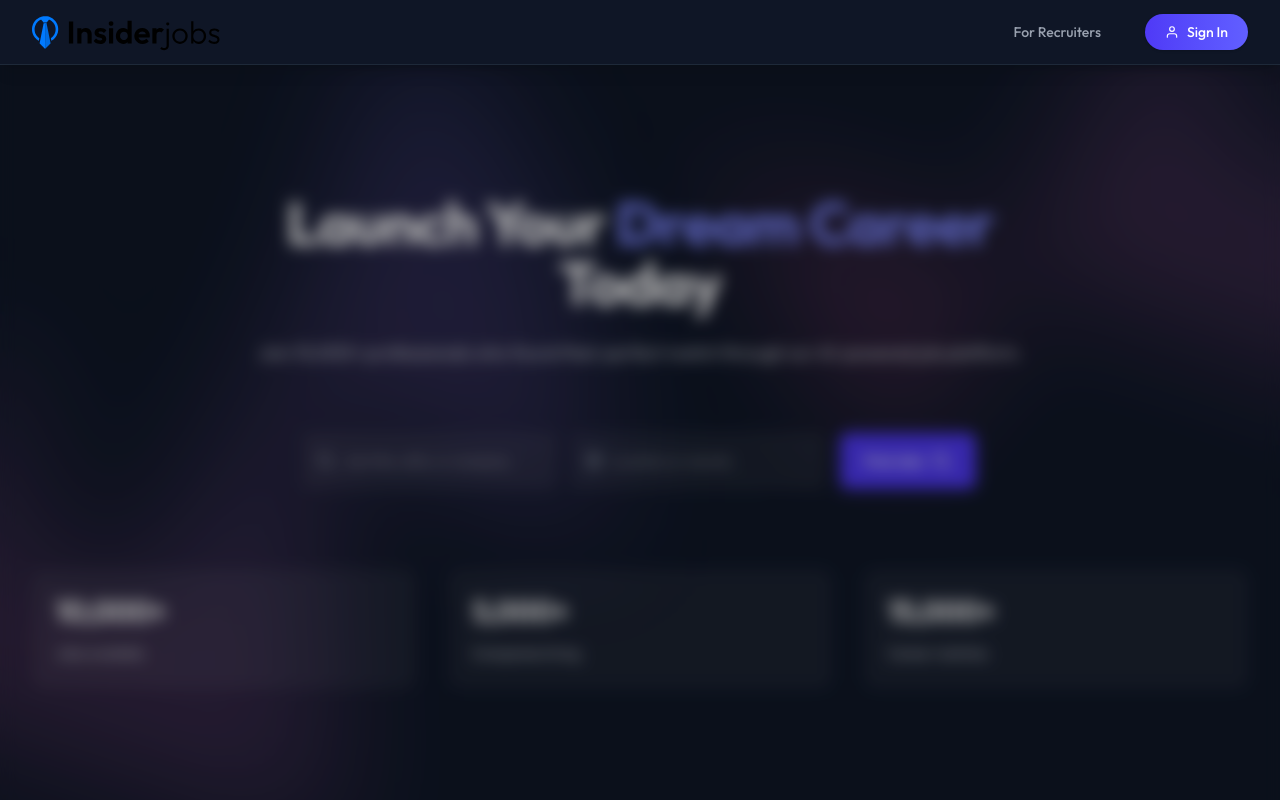
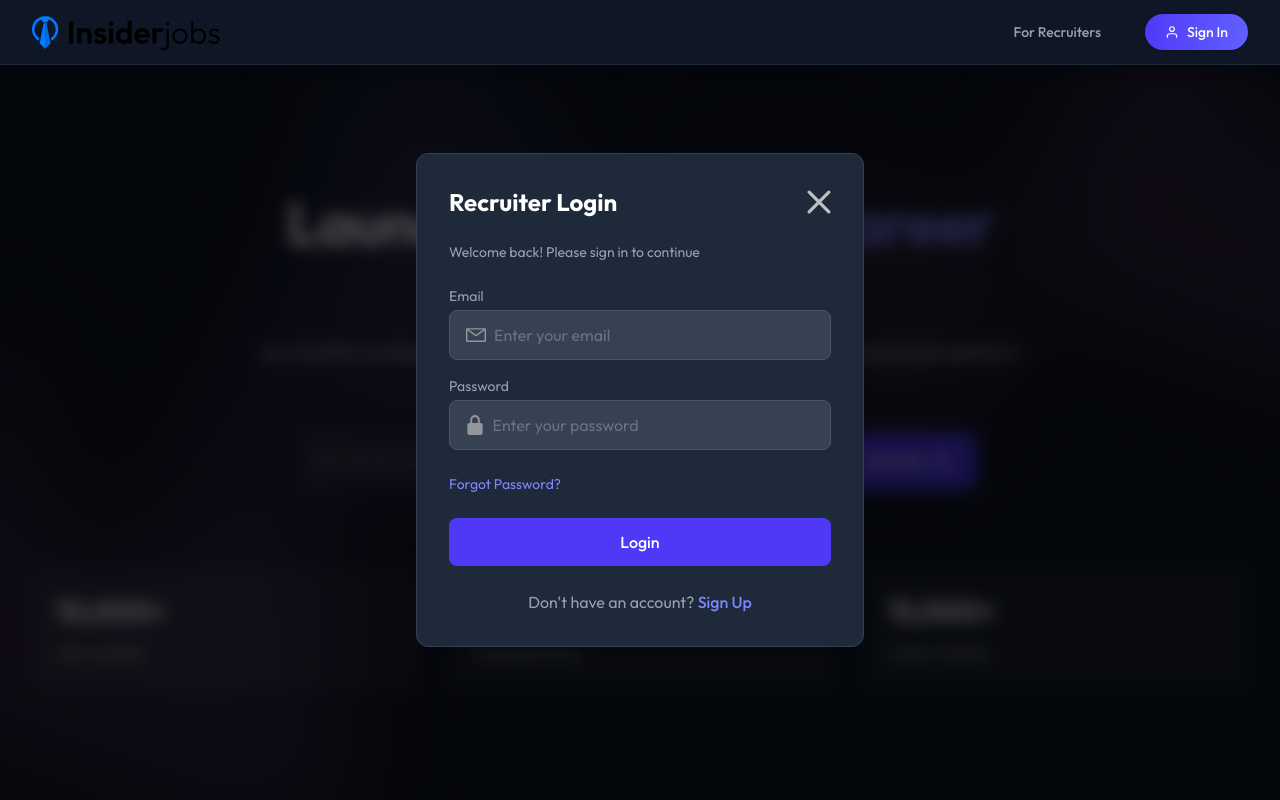
Before and after one commit to Sahilmd01/jobque, a React (Vite) app in the folder client/: page / in a window 1280 px wide. Both pictures are taken after a click on the button "For Recruiters". Shown: the top 800 px of the page. Built offline with nearby package versions, Linux system fonts and the light colour scheme; no server answers.

Commit message:
fix bug in requiter section

```diff
--- a/client/src/components/RecuiterLogin.jsx
+++ b/client/src/components/RecuiterLogin.jsx
@@ -1,16 +1,16 @@
 import React, { useContext, useEffect, useState } from "react";
 import { assets } from "../assets/assets";
-import {AppContext} from '../context/AppContext'
+import { AppContext } from '../context/AppContext'
+import { motion } from "framer-motion";
 
-const RecuiterLogin = () => {
+const RecruiterLogin = () => {
   const [state, setState] = useState("Login");
   const [name, setName] = useState("");
   const [password, setPassword] = useState("");
   const [email, setEmail] = useState("");
-
   const [image, setImage] = useState(false);
   const [isTextDataSubmited, setIsTextDataSubmited] = useState(false);
-  const {setShowRecruiterLogin} = useContext(AppContext);
+  const { setShowRecruiterLogin } = useContext(AppContext);
 
   const onSubmitHandler = async (e) => {
     e.preventDefault();
@@ -23,97 +23,156 @@ const RecuiterLogin = () => {
     document.body.style.overflow = "hidden"
     return () => {
       document.body.style.overflow = "unset"
-
     }
   },[])
 
   return (
-    <div className="absolute top-0 left-0 right-0 bottom-0 z-10 backdrop-blur-sm bg-black/30 flex justify-center items-center">
-      <form onSubmit={onSubmitHandler} className="relative bg-white p-10 rounded-xl text-slate-500">
-        <h1 className="text-center text-2xl text-neutral-700 font-medium">
+    <motion.div
+      initial={{ opacity: 0 }}
+      animate={{ opacity: 1 }}
+      exit={{ opacity: 0 }}
+      className="fixed inset-0 z-50 backdrop-blur-sm bg-black/70 flex justify-center items-center"
+    >
+      <motion.form
+        onSubmit={onSubmitHandler}
+        initial={{ y: -50, opacity: 0 }}
+        animate={{ y: 0, opacity: 1 }}
+        transition={{ type: "spring", stiffness: 300 }}
+        className="relative bg-gray-800 p-8 rounded-xl shadow-xl w-full max-w-md border border-gray-700"
+      >
+        <div className="flex justify-between items-center mb-6">
+          <h1 className="text-2xl font-bold text-white">
             Recruiter {state}
           </h1>
-        <p className="text-sm">Welcome back! Please sign in to continue</p>
-        {
-            state === "Sign Up" && isTextDataSubmited ? <>
-            <div className="flex items-center gap-4 my-10">
-                <label htmlFor="image">
-                    <img className="w-16 rounded-full" src={image ? URL.createObjectURL(image) : assets.upload_area} alt="" />
-                    <input onChange={e => setImage(e.target.files[0])} type="file" id="image" hidden />
+          <motion.img
+            onClick={() => setShowRecruiterLogin(false)}
+            whileHover={{ rotate: 90 }}
+            whileTap={{ scale: 0.9 }}
+            className="w-6 h-6 cursor-pointer filter brightness-0 invert opacity-70 hover:opacity-100"
+            src={assets.cross_icon}
+            alt="Close"
+          />
+        </div>
+
+        <p className="text-gray-400 text-sm mb-6">Welcome back! Please sign in to continue</p>
+
+        {state === "Sign Up" && isTextDataSubmited ? (
+          <div className="flex flex-col items-center gap-6 my-6">
+            <label htmlFor="image" className="cursor-pointer">
+              <div className="relative group">
+                <img
+                  className="w-24 h-24 rounded-full object-cover border-2 border-gray-700 group-hover:border-indigo-500 transition-colors"
+                  src={image ? URL.createObjectURL(image) : assets.upload_area}
+                  alt="Company Logo"
+                />
+                <div className="absolute inset-0 bg-black/50 rounded-full flex items-center justify-center opacity-0 group-hover:opacity-100 transition-opacity">
+                  <svg className="w-8 h-8 text-white" fill="none" stroke="currentColor" viewBox="0 0 24 24">
+                    <path strokeLinecap="round" strokeLinejoin="round" strokeWidth="2" d="M3 9a2 2 0 012-2h.93a2 2 0 001.664-.89l.812-1.22A2 2 0 0110.07 4h3.86a2 2 0 011.664.89l.812 1.22A2 2 0 0018.07 7H19a2 2 0 012 2v9a2 2 0 01-2 2H5a2 2 0 01-2-2V9z" />
+                    <path strokeLinecap="round" strokeLinejoin="round" strokeWidth="2" d="M15 13a3 3 0 11-6 0 3 3 0 016 0z" />
+                  </svg>
+                </div>
+              </div>
+              <input onChange={e => setImage(e.target.files[0])} type="file" id="image" hidden accept="image/*" />
             </label>
-                <p>Upload Company <br />Logo</p>
+            <p className="text-gray-300 text-center">Upload Company Logo</p>
           </div>
-            </> :
+        ) : (
           <>
             {state !== "Login" && (
-              <div className="border px-4 py-2 flex items-center gap-2 rounded-full mt-5">
-                <img src={assets.person_icon} alt="" />
+              <div className="mb-4">
+                <label className="block text-gray-400 text-sm mb-1">Company Name</label>
+                <div className="flex items-center bg-gray-700 rounded-lg px-4 py-3 border border-gray-600 focus-within:border-indigo-500 transition-colors">
+                  <img className="w-5 h-5 opacity-70" src={assets.person_icon} alt="" />
                   <input
-                  className="outline-none text-sm"
+                    className="bg-transparent outline-none text-white ml-2 w-full placeholder-gray-500"
                     onChange={(e) => setName(e.target.value)}
                     value={name}
                     type="text"
-                  placeholder="Company Name"
-                  name=""
-                  id=""
+                    placeholder="Enter company name"
                     required
                   />
                 </div>
+              </div>
             )}
 
-            <div className="border px-4 py-2 flex items-center gap-2 rounded-full mt-5">
-              <img src={assets.email_icon} alt="" />
+            <div className="mb-4">
+              <label className="block text-gray-400 text-sm mb-1">Email</label>
+              <div className="flex items-center bg-gray-700 rounded-lg px-4 py-3 border border-gray-600 focus-within:border-indigo-500 transition-colors">
+                <img className="w-5 h-5 opacity-70" src={assets.email_icon} alt="" />
                 <input
-                className="outline-none text-sm"
+                  className="bg-transparent outline-none text-white ml-2 w-full placeholder-gray-500"
                   onChange={(e) => setEmail(e.target.value)}
                   value={email}
                   type="email"
-                placeholder="Email ID"
-                name=""
-                id=""
+                  placeholder="Enter your email"
                   required
                 />
               </div>
-            <div className="border px-4 py-2 flex items-center gap-2 rounded-full mt-5">
-              <img src={assets.lock_icon} alt="" />
+            </div>
+
+            <div className="mb-6">
+              <label className="block text-gray-400 text-sm mb-1">Password</label>
+              <div className="flex items-center bg-gray-700 rounded-lg px-4 py-3 border border-gray-600 focus-within:border-indigo-500 transition-colors">
+                <img className="w-5 h-5 opacity-70" src={assets.lock_icon} alt="" />
                 <input
-                className="outline-none text-sm"
+                  className="bg-transparent outline-none text-white ml-2 w-full placeholder-gray-500"
                   onChange={(e) => setPassword(e.target.value)}
                   value={password}
                   type="password"
-                placeholder="password"
-                name=""
-                id=""
+                  placeholder="Enter your password"
                   required
                 />
               </div>
+            </div>
           </>
+        )}
 
-        }
-         {
-            state === "Login" &&
-          <p className="text-sm hover:underline text-blue-600 mt-4 cursor-pointer">
-              Forget Password ?
-            </p> }
+        {state === "Login" && (
+          <motion.p
+            whileHover={{ x: 2 }}
+            className="text-sm text-indigo-400 mt-2 cursor-pointer hover:underline"
+          >
+            Forgot Password?
+          </motion.p>
+        )}
 
-        <button type="submit" className="bg-blue-600 mt-4 w-full text-white py-2 rounded-full">
-          {state === "Login" ? "Login" : isTextDataSubmited ?  "create Account" : "next"}
-        </button>
+        <motion.button
+          type="submit"
+          whileHover={{ scale: 1.02 }}
+          whileTap={{ scale: 0.98 }}
+          className="w-full bg-indigo-600 hover:bg-indigo-700 text-white py-3 rounded-lg font-medium mt-6 transition-colors"
+        >
+          {state === "Login" ? "Login" : isTextDataSubmited ? "Create Account" : "Next"}
+        </motion.button>
 
+        <div className="mt-6 text-center text-gray-400">
           {state === "Login" ? (
-          <p className="mt-5 text-center">
-            Dont't have an account ? <span className="cursor-pointer text-blue-600" onClick={() => setState("Sign Up")}>Sign Up</span>
+            <p>
+              Don't have an account?{' '}
+              <motion.span
+                whileHover={{ color: '#818cf8' }}
+                className="text-indigo-400 cursor-pointer font-medium"
+                onClick={() => setState("Sign Up")}
+              >
+                Sign Up
+              </motion.span>
             </p>
           ) : (
-          <p className="mt-5 text-center">
-            {" "}
-            Already have an account ? <span className="cursor-pointer text-blue-600" onClick={() => setState("Login")}>Login</span>
+            <p>
+              Already have an account?{' '}
+              <motion.span
+                whileHover={{ color: '#818cf8' }}
+                className="text-indigo-400 cursor-pointer font-medium"
+                onClick={() => setState("Login")}
+              >
+                Login
+              </motion.span>
             </p>
           )}
-        <img onClick={e => setShowRecruiterLogin(false)} className="absolute top-5 right-5 cursor-pointer" src={assets.cross_icon} alt="" />
-      </form>
         </div>
+      </motion.form>
+    </motion.div>
   );
 };
 
-export default RecuiterLogin;
+export default RecruiterLogin;
```
Lines whose indentation alone changed are shown as unchanged.
